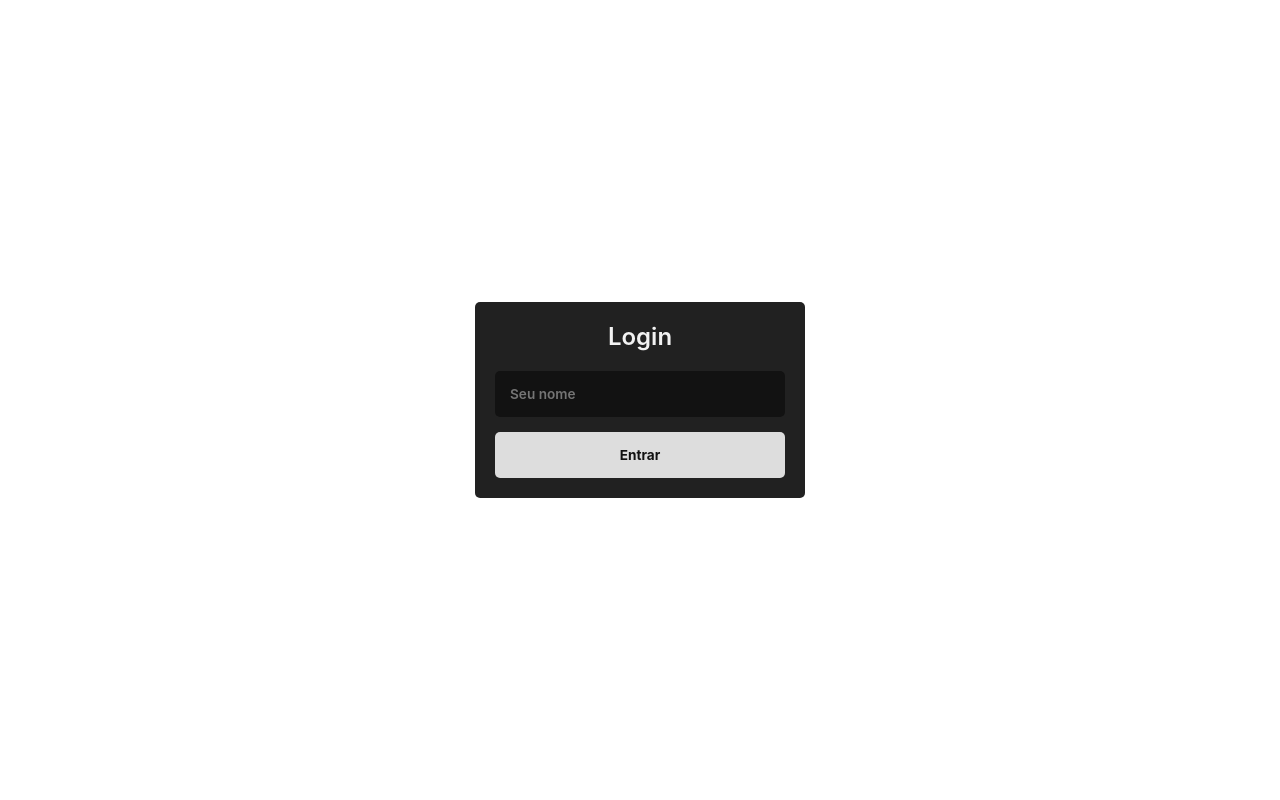
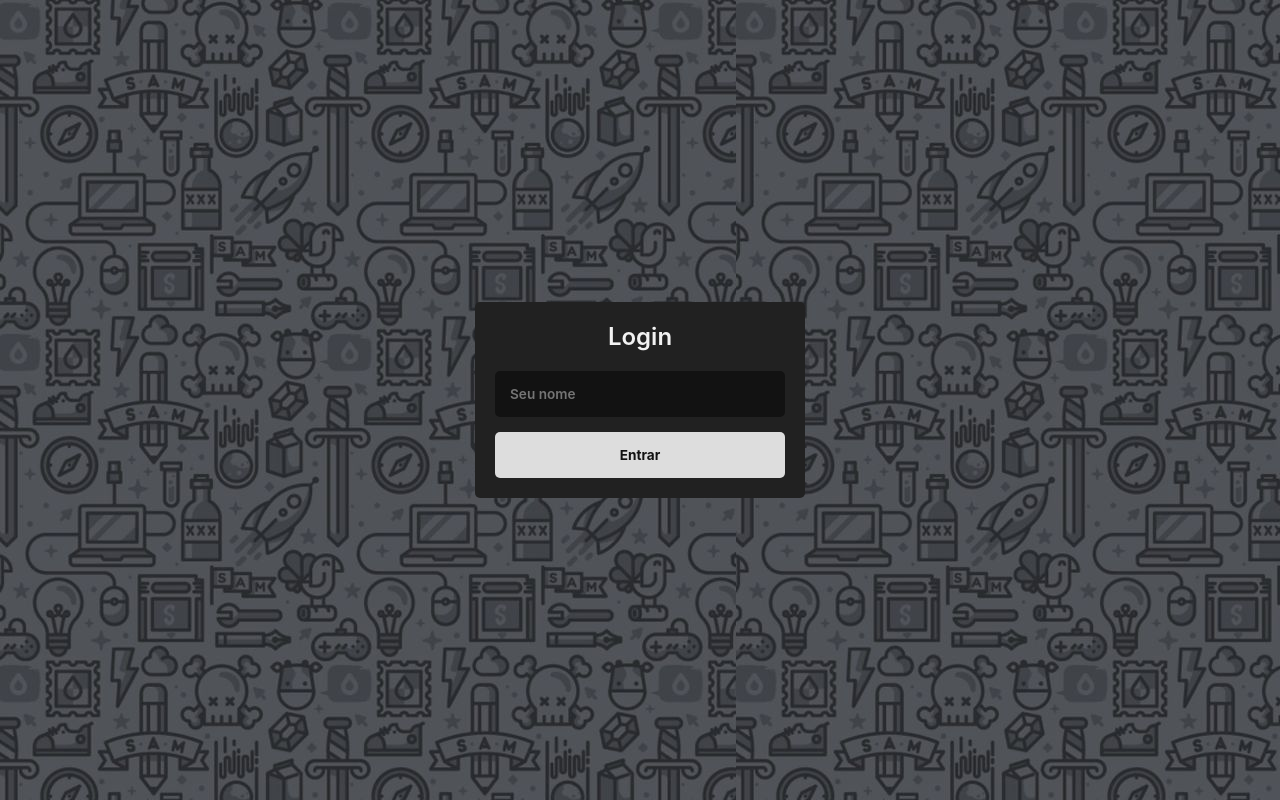
Before and after one commit to MW-Limah/WebChat, a plain HTML site: page frontend/index.html in a window 1280 px wide. Drawn offline with Linux system fonts and the light colour scheme.

Commit message:
Update style.css
background

```diff
--- a/frontend/css/style.css
+++ b/frontend/css/style.css
@@ -11,7 +11,7 @@
 }
 
 body {
-    background: url("./images/background_chat.jpg");
+    background: url("https://github.com/MW-Limah/WebChat/raw/main/frontend/images/background_chat.jpg");
     color: #f2f2f2;
 }
 
```
